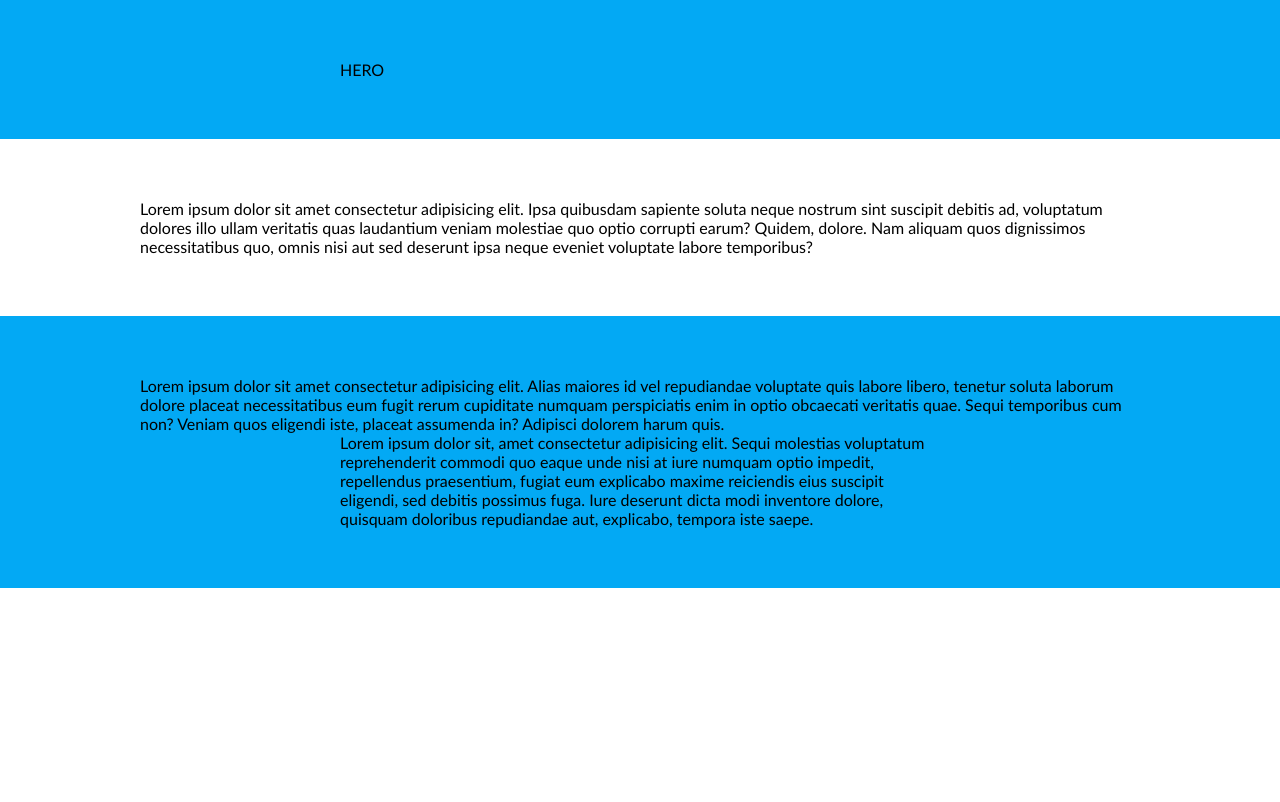
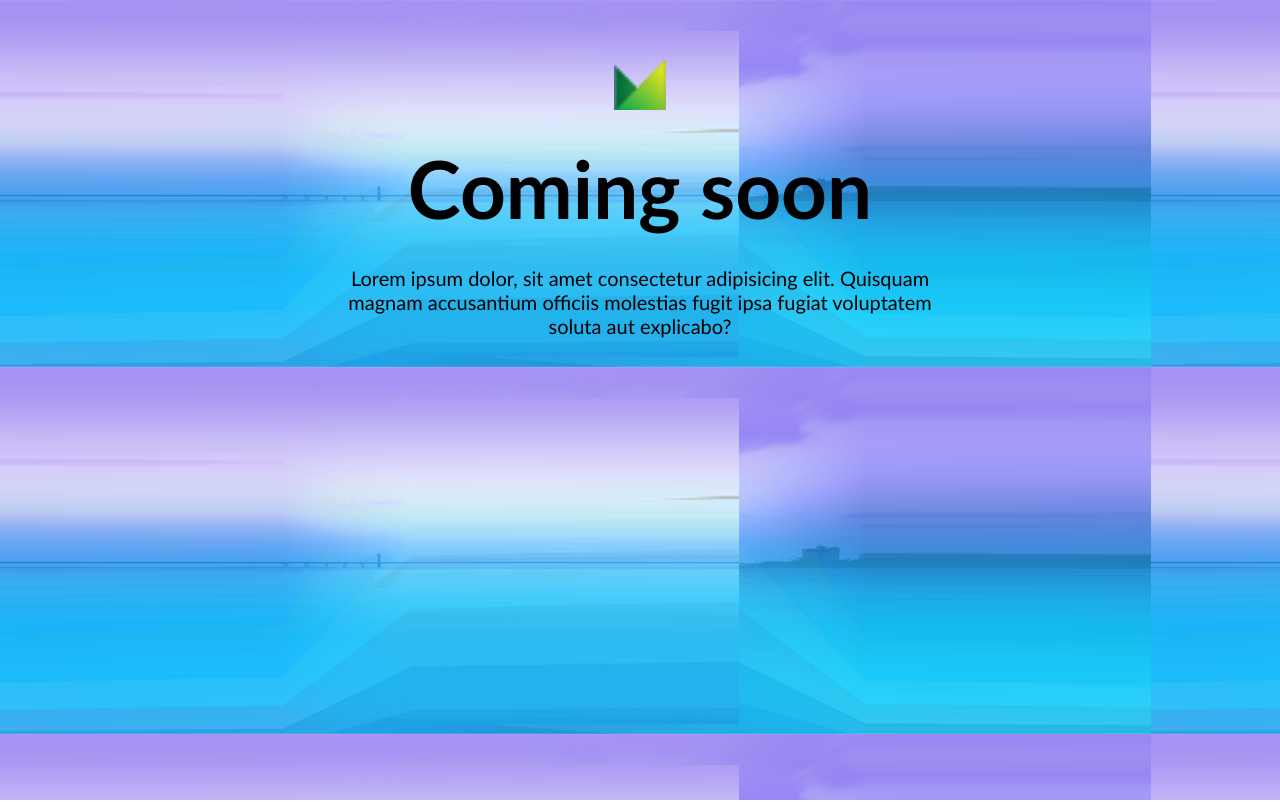
Before and after one commit to sauliuskarlinskas/coming-soon, a website: page index.html in a window 1280 px wide. Shown: the top 802 px of the page. Drawn offline with Linux system fonts and the light colour scheme.

Commit message:
initial hero content and style

```diff
--- a/css/pages/home.css
+++ b/css/pages/home.css
@@ -1,2 +1,30 @@
 @import '../base/base.css';
 @import '../base/layout.css';
+
+.hero {
+    min-height: 100vh;
+    background-image: url(../../images/background.png);
+}
+
+.hero > .short-row {
+  display: flex;
+  flex-direction: column;
+  gap: 30px;
+  align-items: center;
+  text-align: center;
+}
+
+.hero .logo {
+   height: 50px;
+}
+.hero .title {
+    font-size: 80px;
+}
+.hero .description {
+    font-size: 20px;
+}
+@media (max-width: 600px){
+    .hero .title {
+        font-size: 64px ;
+    }
+}
--- a/index.html
+++ b/index.html
@@ -9,14 +9,18 @@
 </head>
 <body>
     <main>
-        <section class="container bg-main">
+        <section class="container bg-main hero">
             <div class="short-row">
-                HERO
-           </section>
+                <img class="logo" src="./images/logo.png" alt="Logo">
+                <h1 class="title">Coming soon</h1>
+                <p class="description">Lorem ipsum dolor, sit amet consectetur adipisicing elit. Quisquam magnam accusantium officiis molestias fugit ipsa fugiat voluptatem soluta aut explicabo?
+                </p>
+            </div>
+        </section>
         <section class="container">
-          <div class="row">
-            Lorem ipsum dolor sit amet consectetur adipisicing elit. Ipsa quibusdam sapiente soluta neque nostrum sint suscipit debitis ad, voluptatum dolores illo ullam veritatis quas laudantium veniam molestiae quo optio corrupti earum? Quidem, dolore. Nam aliquam quos dignissimos necessitatibus quo, omnis nisi aut sed deserunt ipsa neque eveniet voluptate labore temporibus?
-          </div>
+            <div class="row">
+             Lorem ipsum dolor sit amet consectetur adipisicing elit. Ipsa quibusdam sapiente soluta neque nostrum sint suscipit debitis ad, voluptatum dolores illo ullam veritatis quas laudantium veniam molestiae quo optio corrupti earum? Quidem, dolore. Nam aliquam quos dignissimos necessitatibus quo, omnis nisi aut sed deserunt ipsa neque eveniet voluptate labore temporibus?
+            </div>
         </section>
     </main>
     <footer class="container bg-main">
```
